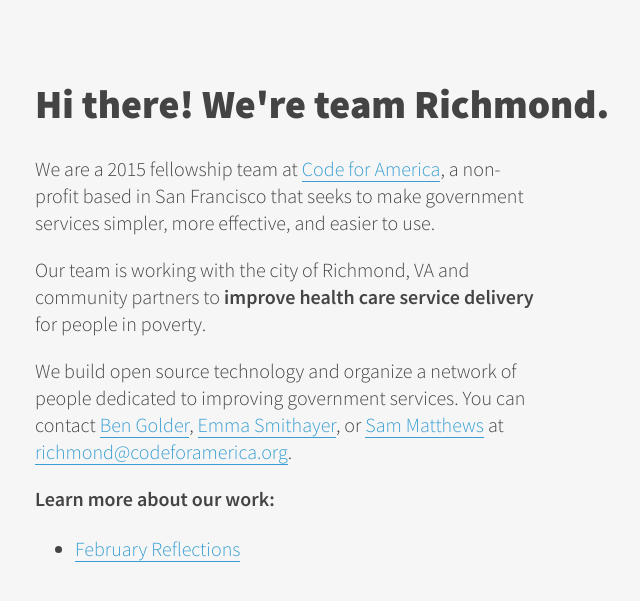
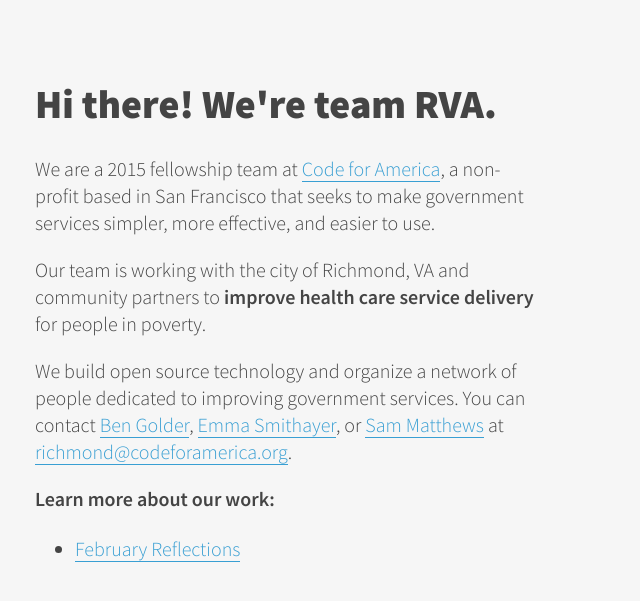
Before and after one commit to codeforamerica/rva, a Jekyll site: the page built from index.html, in a window 1280 px wide. Shown: the top 601 px of the page, without its empty margins (155-795 px from the left). Built offline with Jekyll 4.4.1, drawn with Linux system fonts in a browser that asks for light colours.

Commit message:
updating Richmond to RVA to match email campaign

```diff
--- a/index.html
+++ b/index.html
@@ -2,7 +2,7 @@
 layout: home
 ---
 
-<h1>Hi there! We're team Richmond.</h1>
+<h1>Hi there! We're team RVA.</h1>
 <p>We are a 2015 fellowship team at <a href="http://codeforamerica.org">Code for America</a>, a non-profit based in San Francisco that seeks to make government services simpler, more effective, and easier to use. </p>
 <p>Our team is working with the city of Richmond, VA and community partners to <strong>improve health care service delivery</strong> for people in poverty.</p>
 <p>We build open source technology and organize a network of people dedicated to improving government services. You can contact <a href="http://codeforamerica.org/people/ben-golder/">Ben Golder</a>, <a href="http://codeforamerica.org/people/emma-smithayer">Emma Smithayer</a>, or <a href="http://codeforamerica.org/people/sam-matthews">Sam Matthews</a> at <a href="mailto:richmond@codeforamerica.org">richmond@codeforamerica.org</a>.</p>
```
